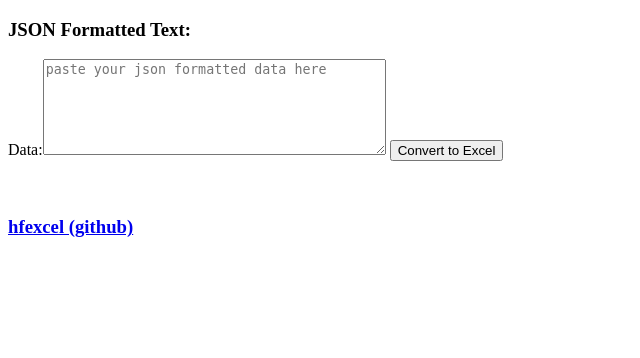
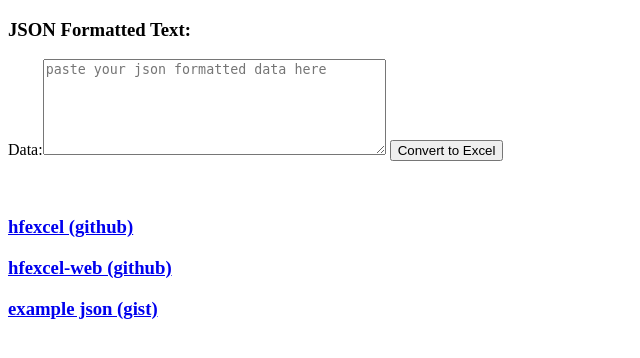
Before and after one commit to ebsaral/hfexcel-web, a Django app: page / in a window 1280 px wide. Shown: the top 358 px of the page, without its empty margins (0-640 px from the left). Run offline with Django 3.2, Linux system fonts and the light colour scheme.

Commit message:
Additional links

```diff
--- a/web/templates/index.html
+++ b/web/templates/index.html
@@ -22,4 +22,6 @@
 <br><br>
 
 <p><a href="https://github.com/ebsaral/hfexcel" target='_blank'><h3>hfexcel (github)</h3></a></p>
+<p><a href="https://github.com/ebsaral/hfexcel-web" target='_blank'><h3>hfexcel-web (github)</h3></a></p>
+<p><a href="https://gist.github.com/ebsaral/d4408490a3503db700e5e9ac7d7b71d0" target='_blank'><h3>example json (gist)</h3></a></p>
 </html>
```
